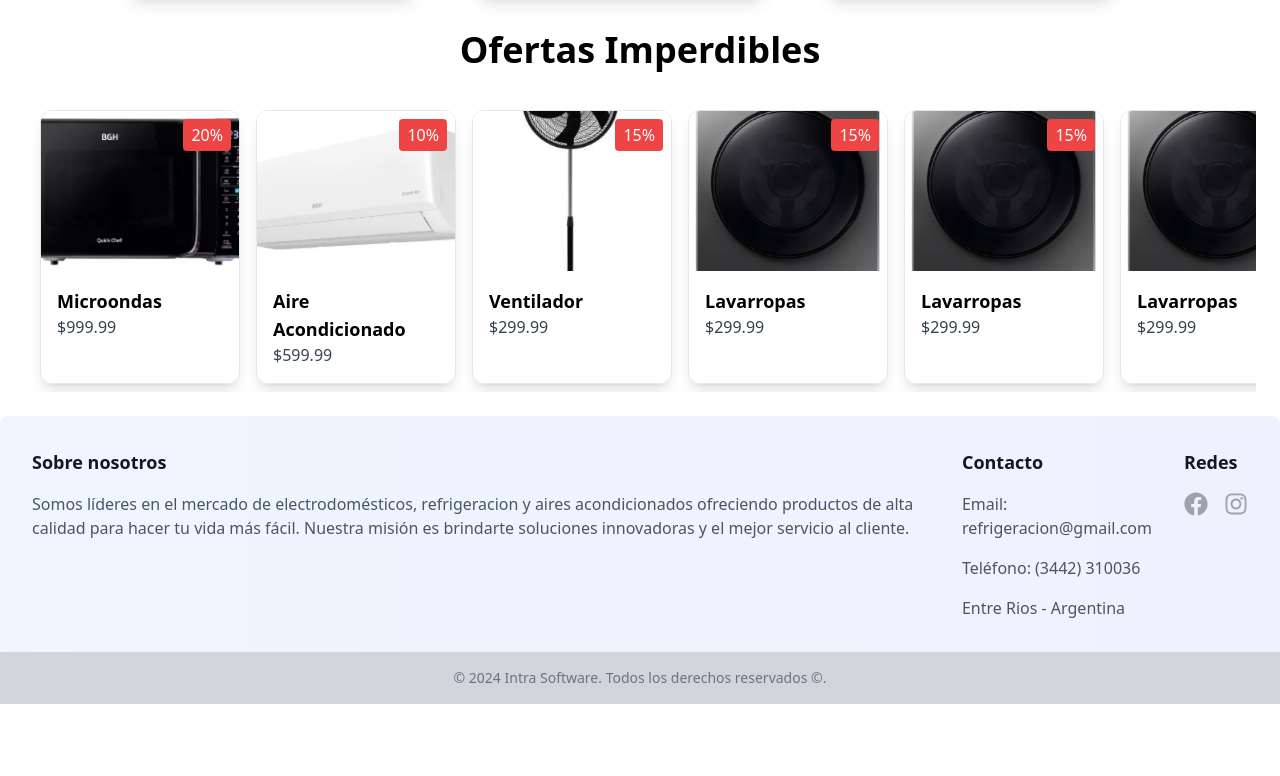
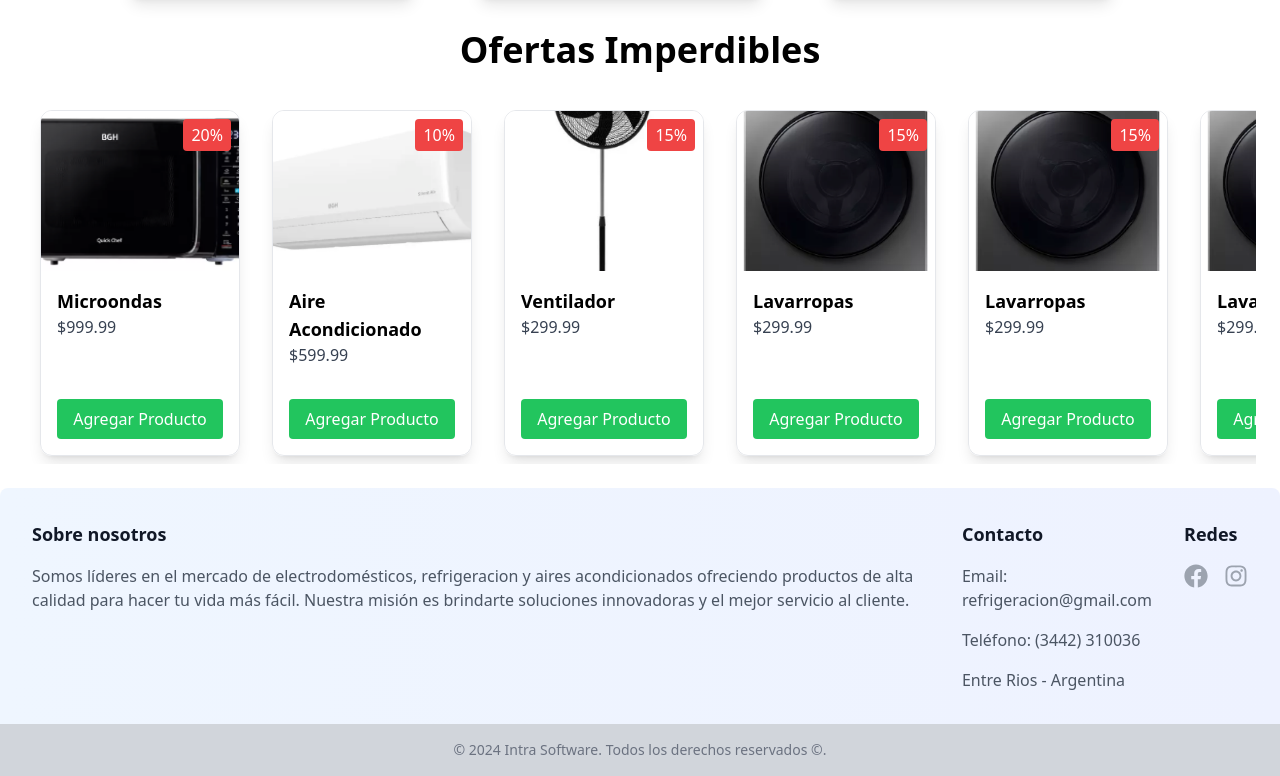
Before and after one commit to francoarmando1911/refrigeracion, a React (Vite) app: page / in a window 1280 px wide. Shown: the part 1122-1898 px from the top of the page. Before the commit the page ends 1826 px from the top, so only its background shows below. Built offline with nearby package versions, Linux system fonts and the light colour scheme.

Commit message:
Agregando productos en package data

```diff
--- a/src/components/Home.tsx
+++ b/src/components/Home.tsx
@@ -1,26 +1,11 @@
 import React from 'react';
 import { Link } from 'react-router-dom';
-
-interface Product {
-  title: string;
-  price: number;
-  imageUrl: string;
-  discount?: number;
-}
-
-//Hacer un package y agregar esto en otro lado
-const products: Product[] = [
-  { title: 'Microondas', price: 999.99, imageUrl: '/productos/microondas.png', discount: 20 },
-  { title: 'Aire Acondicionado', price: 599.99, imageUrl: '/productos/acondicionado.png', discount: 10 },
-  { title: 'Ventilador', price: 299.99, imageUrl: '/productos/ventilador.png', discount: 15 },
-  { title: 'Lavarropas', price: 299.99, imageUrl: '/productos/lavarropas.png', discount: 15 },
-  { title: 'Lavarropas', price: 299.99, imageUrl: '/productos/lavarropas.png', discount: 15 },
-  { title: 'Lavarropas', price: 299.99, imageUrl: '/productos/lavarropas.png', discount: 15 },
-  { title: 'Lavarropas', price: 299.99, imageUrl: '/productos/lavarropas.png', discount: 15 },
-  { title: 'Lavarropas', price: 299.99, imageUrl: '/productos/lavarropas.png', discount: 15},
-];
+import { useCart } from '../hooks/useCart';
+import { products } from '../data/discounts';
 
 const Home: React.FC = () => {
+
+  const { addToCart } = useCart('products');
 
   return (
     <div className="flex flex-col items-center space-y-8 p-6">
@@ -93,16 +78,33 @@ const Home: React.FC = () => {
       <h1 className="text-3xl font-bold text-center md:text-4xl">Ofertas Imperdibles</h1>
 
       <div className="w-full overflow-x-auto py-2">
-        <div className="flex space-x-4 px-4">
+        <div className="flex space-x-4 px-4 sm:space-x-6 lg:space-x-8">
           {products.map((product, index) => (
-            <div key={index} className="relative min-w-[200px] max-w-xs border rounded-xl shadow-lg overflow-hidden">
-              <img src={product.imageUrl} alt={product.title} className="w-full h-40 object-cover" />
-              <div className="absolute top-2 right-2 bg-red-500 text-white px-2 py-1 rounded">
-                {product.discount}%
+            <div
+              key={index}
+              className="relative min-w-[200px] max-w-xs border rounded-xl shadow-lg overflow-hidden flex flex-col"
+            >
+              <img
+                src={product.imageUrl}
+                alt={product.name}
+                className="w-full h-40 object-cover"
+              />
+              {product.discount && (
+                <div className="absolute top-2 right-2 bg-red-500 text-white px-2 py-1 rounded">
+                  {product.discount}%
+                </div>
+              )}
+              <div className="p-4 flex-grow">
+                <h2 className="text-lg font-bold">{product.name}</h2>
+                <p className="text-gray-700">${product.price.toFixed(2)}</p>
               </div>
-              <div className="p-4">
-                <h2 className="text-lg font-bold">{product.title}</h2>
-                <p className="text-gray-700">${product.price.toFixed(2)}</p>
+              <div className="p-4 flex justify-center">
+                <button
+                  onClick={() => addToCart(product)}
+                  className="w-full bg-green-500 text-white rounded hover:bg-green-600 transition duration-200 py-2"
+                >
+                  Agregar Producto
+                </button>
               </div>
             </div>
           ))}
--- a/src/data/db.ts
+++ /dev/null
@@ -1,7 +0,0 @@
-import { Product } from '../types/types';
-
-export const products: Product[] = [
-    { id: 1, name: 'Producto 1', price: 100, category: 'electrodomesticos', stock: 10 },
-    { id: 2, name: 'Producto 2', price: 200, category: 'electrodomesticos', stock: 5 },
-
-];
--- /dev/null
+++ b/src/data/discounts.ts
@@ -0,0 +1,12 @@
+import { Product } from '../types/types';
+
+export const products: Product[] = [
+    { id: 1, name: 'Microondas', price: 999.99, imageUrl: '/productos/microondas.png', discount: 20, category: 'aire' },
+    { id: 2, name: 'Aire Acondicionado', price: 599.99, imageUrl: '/productos/acondicionado.png', discount: 10, category: 'aire' },
+    { id: 3, name: 'Ventilador', price: 299.99, imageUrl: '/productos/ventilador.png', discount: 15, category: 'aire' },
+    { id: 4, name: 'Lavarropas', price: 299.99, imageUrl: '/productos/lavarropas.png', discount: 15, category: 'aire' },
+    { id: 5, name: 'Lavarropas', price: 299.99, imageUrl: '/productos/lavarropas.png', discount: 15, category: 'aire' },
+    { id: 6, name: 'Lavarropas', price: 299.99, imageUrl: '/productos/lavarropas.png', discount: 15, category: 'aire' },
+    { id: 7, name: 'Lavarropas', price: 299.99, imageUrl: '/productos/lavarropas.png', discount: 15, category: 'aire' },
+    { id: 8 , name: 'Lavarropas', price: 299.99, imageUrl: '/productos/lavarropas.png', discount: 15, category: 'aire' },
+];
--- a/src/hooks/useCart.tsx
+++ b/src/hooks/useCart.tsx
@@ -1,5 +1,5 @@
 import { useState, useEffect, useMemo } from 'react';
-import { products } from '../data/db';
+import { products } from '../data/discounts';
 import type { Product, CartItem, ProductID } from '../types/types';
 
 const initialCart = (): CartItem[] => {
--- a/src/types/types.ts
+++ b/src/types/types.ts
@@ -5,7 +5,8 @@ export interface Product {
     name: string;
     price: number;
     category: string;
-    stock: number;
+    discount?: number;
+    imageUrl: string;
 }
 
 export interface CartItem extends Product {
```
